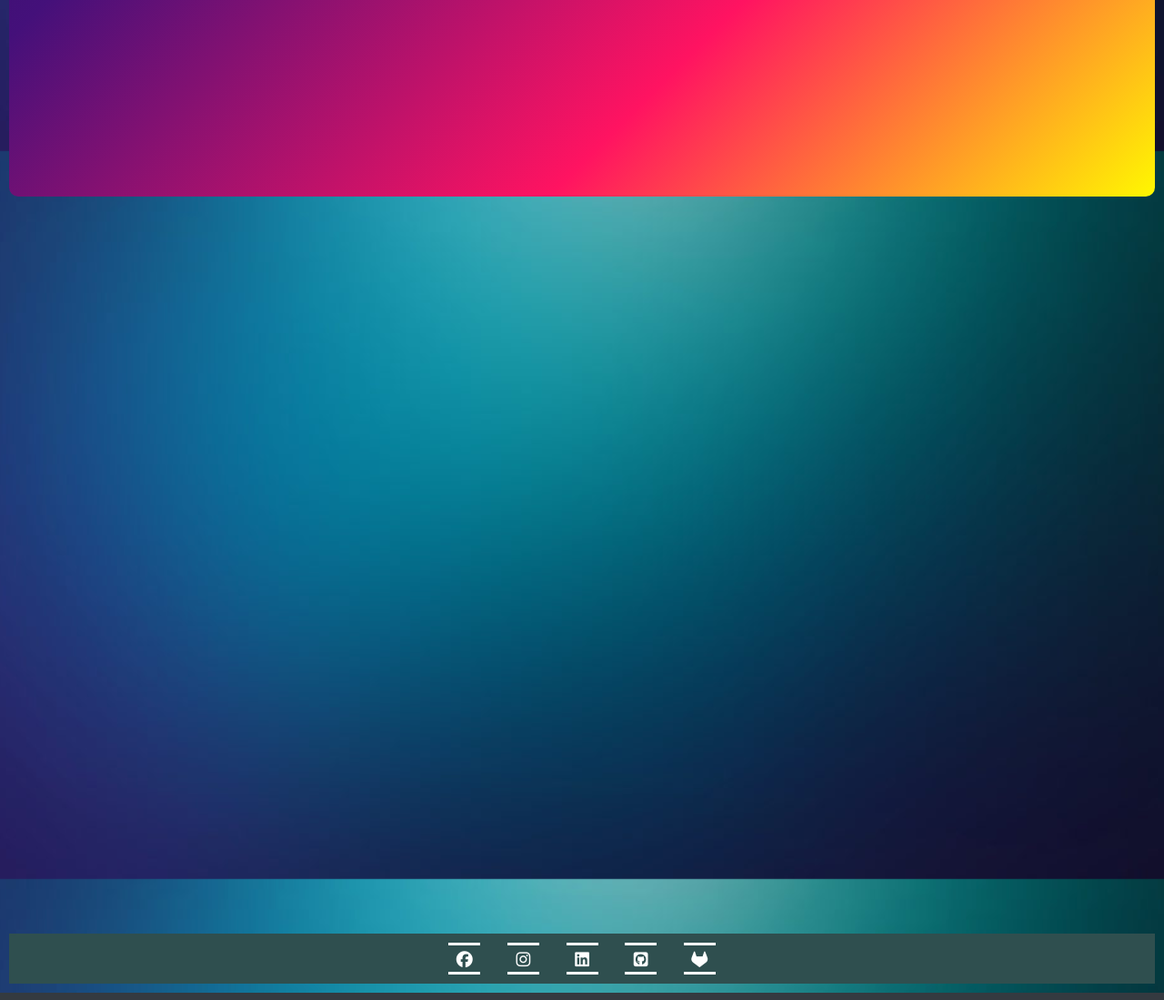
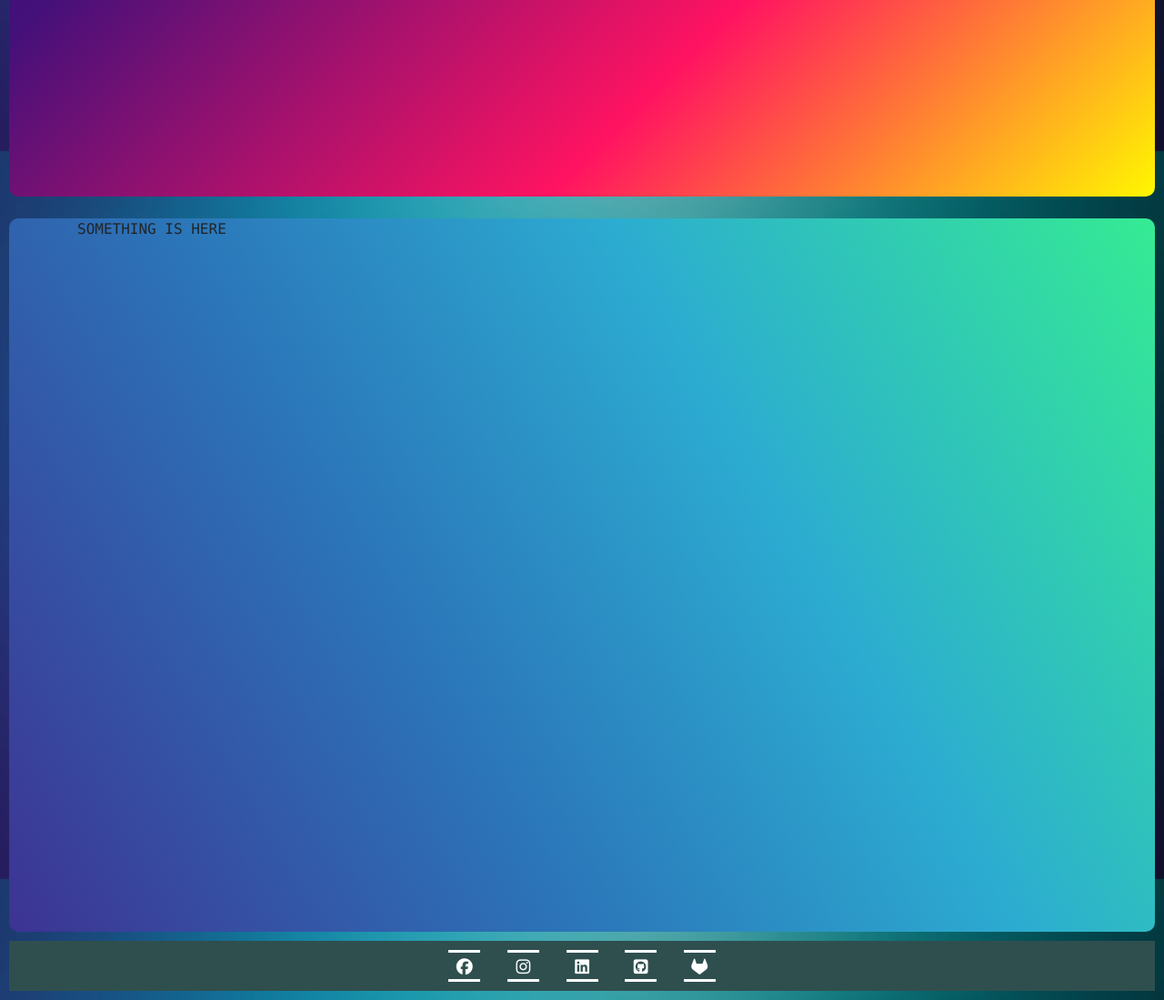
Before and after one commit to TrellixVulnTeam/cwf-mukund-r-s_UAHX, a Flask app: page /contact in a window 1280 px wide. Shown: the part 634-1733 px from the top of the page at 91% size. Run offline with Flask 2, Linux system fonts and the light colour scheme; some libraries are stand-ins or nearby versions.

Commit message:
newfinal commit

```diff
--- a/templates/contact.html
+++ b/templates/contact.html
@@ -2,7 +2,28 @@
 
 
 
-{%block title%}<title>CONTACT</title>{%endblock%}
+{%block title%}<title>CONTACT</title>
+<style>
+        *{
+            font-family: monaco,Consolas,Lucida Console,monospace;
+          }
+
+        .cont{
+            height: 98vh;
+            background-image: linear-gradient(60deg, #3d3393 0%, #2b76b9 37%, #2cacd1 65%, #35eb93 100%);
+            border-radius: 10px;
+        }
+        .cont container{
+            height:50%;
+            text-align: center;
+            font-size:250px;
+
+        }
+
+</style>
+
+
+{%endblock%}
 
 {%block content%}
         <div  id="mainContainer"
@@ -14,28 +35,10 @@
         </div>
         <br>
 
-        <div class="container" style="height:97vh;width:98%">
-            <!-- <div id="carouselExampleInterval" class="carousel slide carousel-fade" data-ride="carousel">
-                <div class="carousel-inner"  style="text-align: center;border-radius:10px">
-                  <div class="carousel-item active" data-interval="10000" style="text-align: center;border-radius:10px">
-                      <img src="../static/images/woman2.jpg" alt="" style=" width: 100%;
-                      height: 97%; border-radius:10px;">
-                  </div>
-                  <div class="carousel-item" data-interval="2000"><img src="https://static.independent.co.uk/s3fs-public/thumbnails/image/2017/12/29/12/emergency-services-sos-call.jpg" alt="" style=" width: 100%;
-                    height: 97%; border-radius:10px">
-                  </div>
-                  <div class="carousel-item"><img src="https://i.pinimg.com/originals/23/a9/9e/23a99effbf38e5c2fc11f511dfe736a4.jpg" alt="" style=" width: 100%;
-                    height: 97%; border-radius:10px">
-                  </div>
-                </div>
-                <a class="carousel-control-prev" href="#carouselExampleInterval" role="button" data-slide="prev">
-                  <span class="carousel-control-prev-icon" aria-hidden="true"></span>
-                  <span class="sr-only">Previous</span>
-                </a>
-                <a class="carousel-control-next" href="#carouselExampleInterval" role="button" data-slide="next">
-                  <span class="carousel-control-next-icon" aria-hidden="true"></span>
-                  <span class="sr-only">Next</span>
-                </a>
-              </div> -->
-     </div>
+        <div class="cont">
+            <div class="container">
+                SOMETHING IS HERE
+            </div>
+
+        </div>
 {%endblock%}
--- a/templates/signin.html
+++ b/templates/signin.html
@@ -49,6 +49,9 @@
 <body>
     <div class="cont">
         <div class="container">
+        </div>
+
+    </div>
             <!--
                 <form action="#" method="get">
                 <p class="hd" >SIGN-IN</p>
@@ -59,9 +62,7 @@
                 <input type="button" value="SUBMIT" style="width: 100px;border-radius:35px;background-image: linear-gradient(to top, #dbdcd7 0%, #dddcd7 24%, #e2c9cc 30%, #e7627d 46%, #b8235a 59%, #801357 71%, #3d1635 84%, #1c1a27 100%);">
                 </form>
         -->
-        </div>
 
-    </div>
     <br>
     <!-- <div class="cont" style="height: 98vh;
     background-image: linear-gradient(60deg, #3d3393 0%, #2b76b9 37%, #2cacd1 65%, #35eb93 100%);"> -->
```
